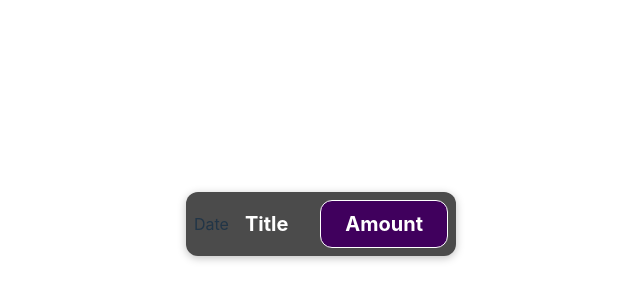
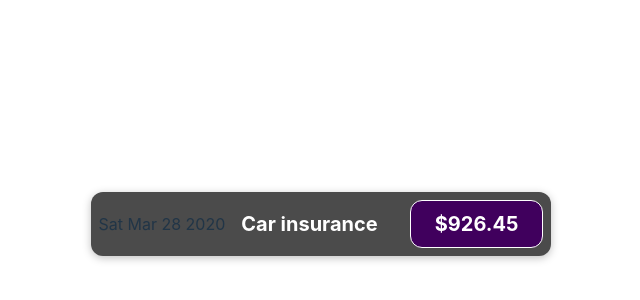
Before and after one commit to Abdalrhman7mida/expense-tracker, a React (Vite) app: page / in a window 1280 px wide. Shown: the part 176-476 px from the top of the page, without its empty margins (319-959 px from the left). Built offline with nearby package versions, Linux system fonts and the light colour scheme.

Commit message:
Dynamic instead of hard coded
Data is hard coded in JSX, this isn’t realistic, in some situations we need to write it whit our self, but here in the project all of these data (data – time – amount) would be typically dynamic, it means we receive these data from somewhere.

```diff
--- a/src/component/ExpenseItem.tsx
+++ b/src/component/ExpenseItem.tsx
@@ -1,12 +1,16 @@
 import './ExpenseItem.css'
 
 export default function ExpenseItem() {
+    const expenseDate: Date = new Date(2020, 2, 28);
+    const expenseTitle: string  = "Car insurance";
+    const expenseAmount: number  = 926.45
+
     return (
         <div className='expense-item'>
-            <div>Date</div>
+            <div>{expenseDate.toDateString()}</div>
             <div className='expense-item__description'>
-                <h2>Title</h2>
-                <div className='expense-item__price'>Amount</div>
+                <h2>{expenseTitle}</h2>
+                <div className='expense-item__price'>${expenseAmount}</div>
             </div>
         </div>
     )
```
